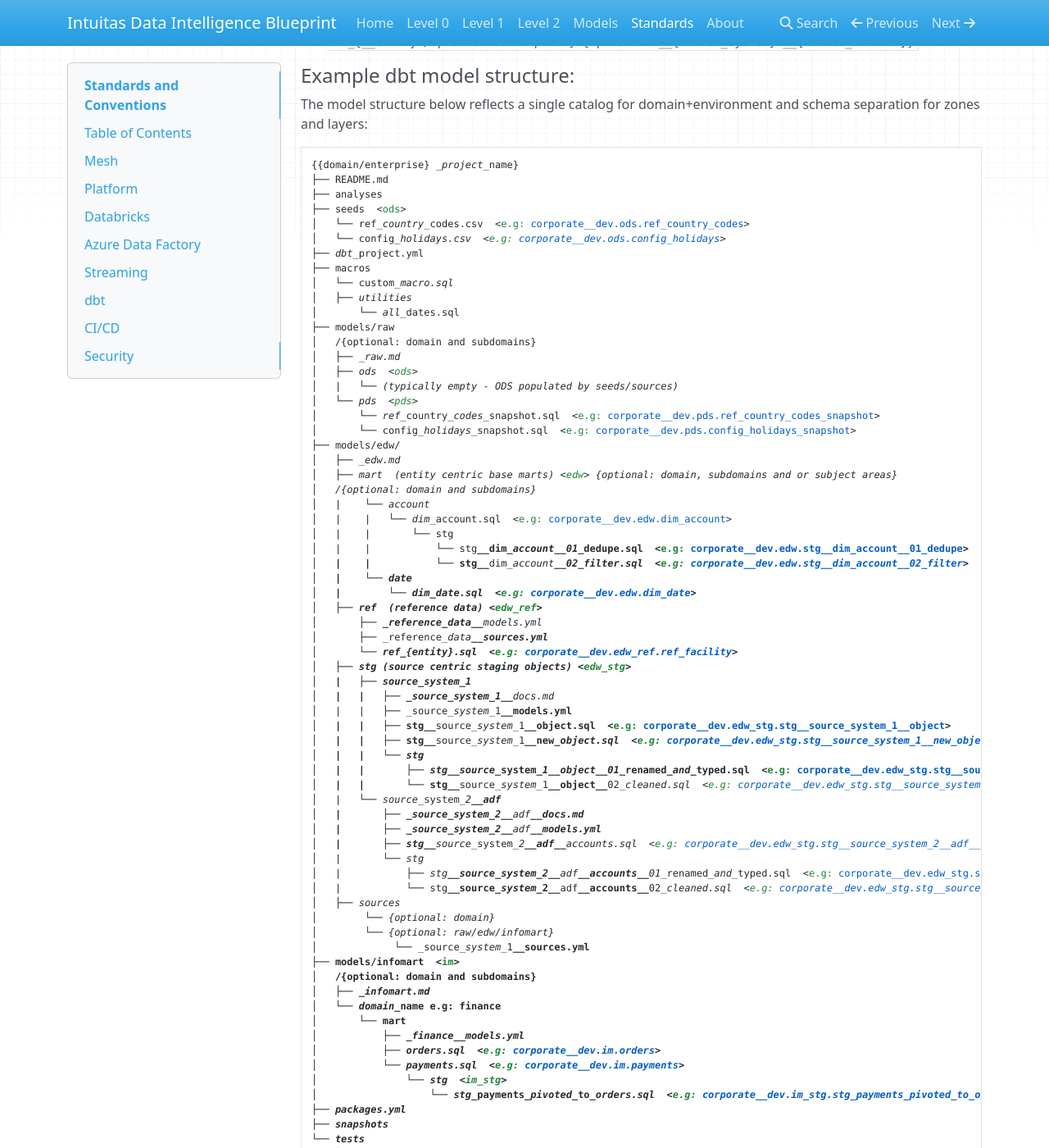
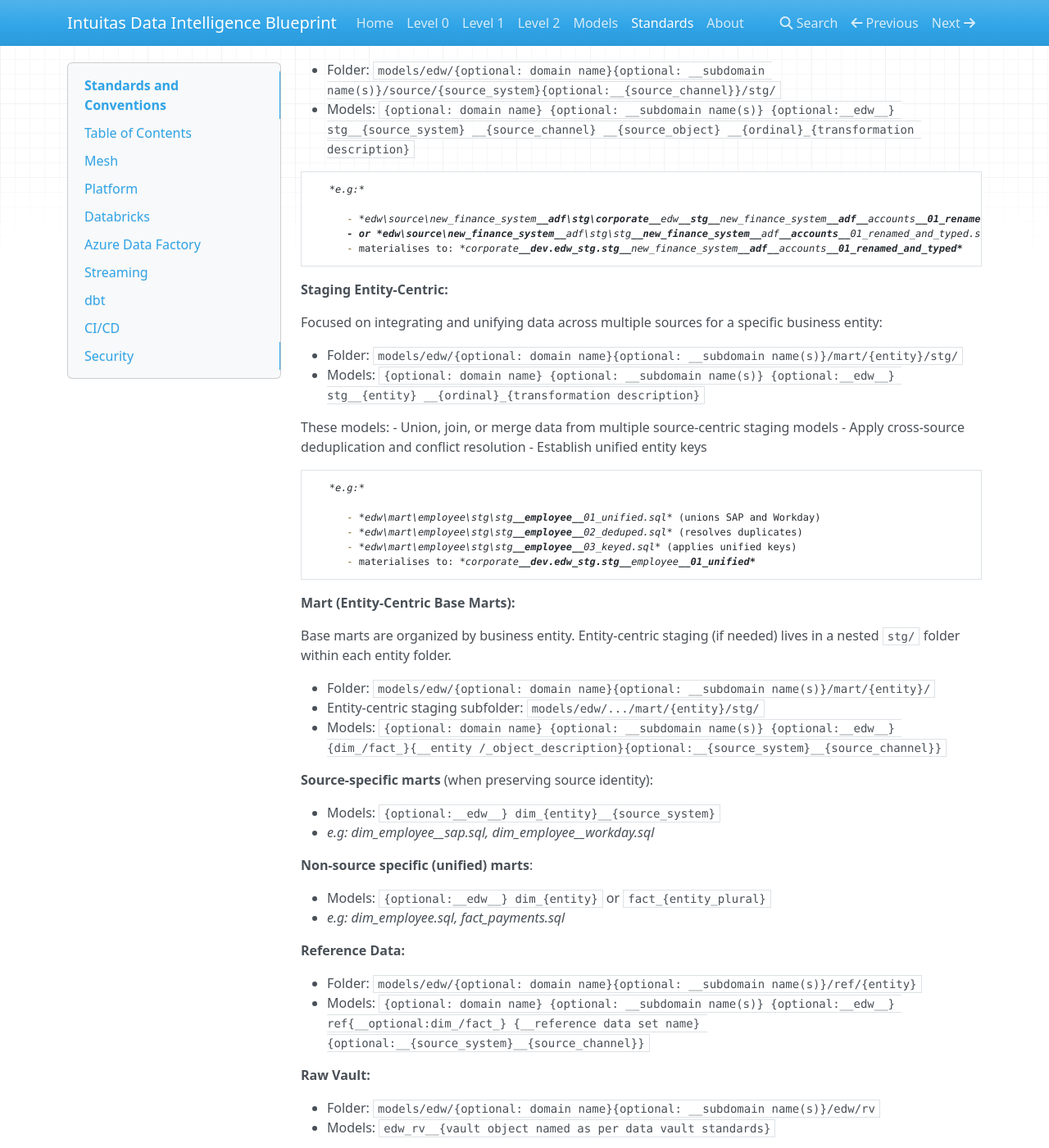
Before and after one commit to bensonchoyintuitas/intuitas_knowledgebase, an MkDocs documentation site: the page built from docs/standards_and_conventions.md, in a window 1280 px wide and 1400 px high, scrolled down 17798 px. Shown: the whole window at 82% size. Built offline with MkDocs 1.6.1, drawn with Linux system fonts in a browser that asks for light colours; nearby versions of some CDN libraries; some of the changed text lies outside the part shown.

Commit message:
updated standards

````diff
--- a/docs/standards_and_conventions.md
+++ b/docs/standards_and_conventions.md
@@ -95,7 +95,7 @@
 ### Entra Group Names
 
 - Name: `eg-{organisation_name}-{domain_name}`
-= *e.g: eg-intuitas-corporate*
+- *e.g: eg-intuitas-corporate*
 
 
 ### Azure Data Factory (ADF)
@@ -185,6 +185,14 @@
 - *e.g. clinical__raw__pipeline__fhircdr__dev*
 - *e.g. supplychain__infomart__pipeline__inventorymart__prod*
 
+**Note on zone terminology:**
+- This framework uses `raw/edw/infomart` terminology (aligns with enterprise data warehousing concepts)
+- Databricks documentation uses `bronze/silver/gold` terminology (medallion architecture)
+- Both are valid; choose one and use consistently:
+  - `raw` = `bronze` (raw ingested data)
+  - `edw` = `silver` (cleaned, conformed data)
+  - `infomart` = `gold` (business-ready aggregated data)
+
 - Note on {zone}: If the 'business outcome' is Infomart, you call it Infomart, even if it produces Raw + EDW on the way.
 *i.e "This is the production DLT pipeline in the supply chain domain, which builds and maintains the curated Infomart zone dataset called Inventory Mart"*
 
@@ -199,9 +207,9 @@
 
 which then orchestrates:
 
-- *clinical__bronze__pipeline__fhircdr__prod*
-- *clinical__silver__pipeline__fhirclean__prod*
-- *clinical__gold__pipeline__clinicalmart__prod*
+- *clinical__raw__pipeline__fhircdr__prod* (or `clinical__bronze__pipeline__fhircdr__prod` if using medallion terminology)
+- *clinical__edw__pipeline__fhirclean__prod* (or `clinical__silver__pipeline__fhirclean__prod` if using medallion terminology)
+- *clinical__infomart__pipeline__clinicalmart__prod* (or `clinical__gold__pipeline__clinicalmart__prod` if using medallion terminology)
 
 #### Job logging
 
@@ -228,7 +236,7 @@
    - Optional granularity (domain-layer level): `{domain_name}{_layer: (ods/pds/stg/ref/mart)}{__environment (dev/test/pat/prod)}`    *e.g: corporate_ods__dev*
    - Optional granularity (subdomain-zone level): `{domain_name}{_descriptor (subdomain/subject/project*)}{_zone: (raw/edw/infomart)}{__environment (dev/test/pat/prod)}`    *e.g: corporate_finance_raw__dev*
 
-In the examples provided - we have opted for domain level - with schema separation for the lower levels of grain via prefixes. i.e `engineering__dev.ods__fhirhouse__dbo(lakeflow).encounter`
+In the examples provided - we have opted for domain level - with schema separation for the lower levels of grain via prefixes. i.e `engineering__dev.ods__fhirhouse__dbo__lakeflow.encounter`
 
 *Note that projects are temporary constructs, and hence are not recommended for naming*
 
@@ -270,7 +278,7 @@
 
 Recommendations:
 
-- For managed tables (default): do nothing.  Let dbt create schemas without additional configuration. Databricks will manage storage and metadata.Objects will then be stored in the catalog storage root. *e.g: abfss://dev@dlintutiasengineering.dfs.core.windows.net/engineering__dev_catalog/__unitystorage/catalogs/catalog-guid/tables/object-guid*
+- For managed tables (default): do nothing.  Let dbt create schemas without additional configuration. Databricks will manage storage and metadata.Objects will then be stored in the catalog storage root. *e.g: abfss://dev@dlintuitas{domain}.dfs.core.windows.net/engineering__dev_catalog/__unitystorage/catalogs/catalog-guid/tables/object-guid*
 - For granular control over schema-level storage locations: Pre-create schemas with LOCATION mapped to external paths or configure the catalog-level location.
 - Ensure dbt's dbt_project.yml and environment variables align with storage locations.
 
@@ -297,17 +305,19 @@
 
 In the examples provided - we have opted for domain level catalogs - with schema separation for the lower levels of grain via prefixes. i.e `engineering__dev.ods__fhirhouse__dbo__lakeflow.encounter`
 
+*Note: Using consistent double underscore (`__`) delimiters throughout ensures compatibility with Databricks and avoids parsing issues. Parentheses notation (e.g., `dbo(adf)`) should be avoided in schema and object names.*
+
 **Persistent Landing**:
 
 Persistent Landing uses Unity Catalog Volumes for storing raw files and unstructured data as they arrive from source systems.
 
-Volume naming convention: `[domain][__env].[layer][__source_system][__source_schema](channel).[source_object/volume_name]`
+Volume naming convention: `[domain][__env].[layer][__source_system][__source_schema][__channel].[source_object/volume_name]`
 
   - `[domain][__env]`: Domain and environment identifier (e.g., `corporate_dev`, `engineering_prod`)
   - `[layer]`: Data layer identifier within the Raw zone (e.g., `landing`)
   - `[__source_system]`: Source system identifier (e.g., `workdayapi`, `saphr`)
   - `[__source_schema]`: Optional source schema or subsystem identifier
-  - `(channel)`: Ingestion channel/method (e.g., `adf`, `fivetran`, `api`)
+  - `[__channel]`: Optional ingestion channel/method (e.g., `__adf`, `__fivetran`, `__api`)
   - `[source_object/volume_name]`: Descriptive volume name or source object identifier
 
 - *e.g: corporate__dev.landing__workdayapi.schedule_volume*
@@ -321,30 +331,30 @@
 
 Database replicated ODS (structured sources like SQL Server):
 
-Format: `[domain][__env].[layer][__source_system][__source_schema](channel).[source_object/volume_name]`
+Format: `[domain][__env].[layer][__source_system][__source_schema][__channel].[source_object/volume_name]`
 
   - `[domain][__env]`: Domain and environment (e.g., `clinical__dev`)
   - `[layer]`: Data layer within the Raw zone (e.g., `ods`)
   - `[__source_system]`: Source system identifier
-  - `[__source_schema]`: Source schema (if applicable, e.g., `dbo`, `reporting`)
-  - `(channel)`: Optional ingestion channel (e.g., `adf`, `fivetran`, `lakeflow`)
+  - `[__source_schema]`: Source schema (if applicable, e.g., `__dbo`, `__reporting`)
+  - `[__channel]`: Optional ingestion channel (e.g., `__adf`, `__fivetran`, `__lakeflow`)
   - `[source_object/volume_name]`: Table name as per source
 
 - *e.g: clinical__dev.ods__patientflowmanager01__reporting.patients*
-- *e.g: clinical__dev.ods__fhirhouse__dbo(adf).encounter*
+- *e.g: clinical__dev.ods__fhirhouse__dbo__adf.encounter*
 
 Prepped semi/unstructured ODS data:
 
-Format: `[domain][__env].[layer][__source_system][__source_descriptor](channel).[source_object/volume_name]`
+Format: `[domain][__env].[layer][__source_system][__source_descriptor][__channel].[source_object/volume_name]`
 
   - `[domain][__env]`: Domain and environment (e.g., `clinical__dev`)
   - `[layer]`: Data layer within the Raw zone (e.g., `ods`)
   - `[__source_system]`: Source system identifier
   - `[__source_descriptor]`: Source descriptor or subsystem identifier
-  - `(channel)`: Optional ingestion channel (e.g., `kafka`, `databricks`, `api`)
+  - `[__channel]`: Optional ingestion channel (e.g., `__kafka`, `__databricks`, `__api`)
   - `[source_object/volume_name]`: Named as per source or unique assigned name (e.g., topic/folder name)
 
-- *e.g: clinical__dev.ods__ambosim__confluent(kafka).encounter*
+- *e.g: clinical__dev.ods__ambosim__confluent__kafka.encounter*
 - *e.g: corporate__dev.ods__workdayapi__employees.raw_data*
 
 
@@ -354,30 +364,30 @@
 
 Database replicated PDS (structured sources like SQL Server):
 
-Format: `[domain][__env].[layer][__source_system][__source_schema](channel).[source_object/volume_name]`
+Format: `[domain][__env].[layer][__source_system][__source_schema][__channel].[source_object/volume_name]`
 
   - `[domain][__env]`: Domain and environment (e.g., `clinical__dev`)
   - `[layer]`: Data layer within the Raw zone (e.g., `pds`)
   - `[__source_system]`: Source system identifier
-  - `[__source_schema]`: Source schema (if applicable, e.g., `dbo`, `reporting`)
-  - `(channel)`: Optional ingestion channel (e.g., `adf`, `fivetran`, `lakeflow`)
+  - `[__source_schema]`: Source schema (if applicable, e.g., `__dbo`, `__reporting`)
+  - `[__channel]`: Optional ingestion channel (e.g., `__adf`, `__fivetran`, `__lakeflow`)
   - `[source_object/volume_name]`: Table name as per source
 
 - *e.g: clinical__dev.pds__patientflowmanager01__reporting.patients*
-- *e.g: clinical__dev.pds__fhirhouse__dbo(adf).encounter*
+- *e.g: clinical__dev.pds__fhirhouse__dbo__adf.encounter*
 
 Prepped semi/unstructured PDS data:
 
-Format: `[domain][__env].[layer][__source_system][__source_descriptor](channel).[source_object/volume_name]`
+Format: `[domain][__env].[layer][__source_system][__source_descriptor][__channel].[source_object/volume_name]`
 
   - `[domain][__env]`: Domain and environment (e.g., `clinical__dev`)
   - `[layer]`: Data layer within the Raw zone (e.g., `pds`)
   - `[__source_system]`: Source system identifier
   - `[__source_descriptor]`: Source descriptor or subsystem identifier
-  - `(channel)`: Optional ingestion channel (e.g., `kafka`, `databricks`, `api`)
+  - `[__channel]`: Optional ingestion channel (e.g., `__kafka`, `__databricks`, `__api`)
   - `[source_object/volume_name]`: Named as per source or unique assigned name (e.g., topic/folder name)
 
-- *e.g: clinical__dev.pds__ambosim__confluent(kafka).encounter*
+- *e.g: clinical__dev.pds__ambosim__confluent__kafka.encounter*
 - *e.g: corporate__dev.pds__workdayapi__employees.raw_data*
 
 #### EDW (aka Silver) (Data according to business entities)
@@ -403,6 +413,27 @@
 
 **EDW Staging Objects**:
 Staging models serve as intermediary models that transform source data into EDW models. According to dbt best practices, there is a distinction between Staging and Intermediate models. Under this blueprint the use of Intermediate models is optional. [Reference](https://docs.getdbt.com/best-practices/how-we-structure/1-guide-overview)
+
+**Two Complementary Staging Approaches:**
+
+EDW staging supports two patterns that work together:
+
+1. **Source-Centric Staging** - Organized by source system:
+   - Cleans and normalizes data from each source independently
+   - May feed data quality test results to reports for actioning
+   - Prepares reference data for broad use and maps it for mart conformance
+   - Creates mappings of keys to resolve system keys to universal surrogate or business keys
+
+2. **Entity-Centric Staging** - Organized by business entity:
+   - Integrates data across multiple source-centric staging models
+   - Applies cross-source deduplication and conflict resolution
+   - Establishes unified entity keys and relationships
+   - Creates a single, conformed view of each business entity
+
+**Typical Flow:**
+```
+Raw Sources → Source-Centric Staging → Entity-Centric Staging → Base Marts (Dimensions/Facts)
+```
 
 **Source-Centric Staging Approach:**
 
@@ -458,7 +489,14 @@
 
 **Base Mart (EDW) Staging:**
 
-Source-specific staging (with transformations in `edw_stg` schema):
+EDW staging can follow two complementary patterns:
+
+1. **Source-Centric Staging**: Cleans and transforms data from individual sources
+2. **Entity-Centric Staging**: Integrates and unifies data across multiple sources for a business entity
+
+**Source-Centric Staging** (with transformations in `edw_stg` schema):
+
+Focused on cleaning individual source systems:
 
    - *e.g: `corporate__prod.edw_stg.stg__sap__employees__01_renamed_and_typed`*
    - *e.g: `corporate__prod.edw_stg.stg__workday__employees__01_renamed_and_typed`*
@@ -468,6 +506,30 @@
    - *e.g: `corporate__prod.edw_stg.stg__new_finance_system__adf__payments__01_renamed_and_typed`*
    - *e.g: `corporate__prod.edw_stg.stg__old_finance_system__adf__payments__01_renamed_and_typed`*
    - *e.g: `corporate__prod.edw_stg.stg__finance_system__api__accounts__01_renamed_and_typed`*
+
+**Entity-Centric Staging** (with transformations in `edw_stg` schema):
+
+Focused on integrating and unifying data across sources for a specific business entity. These models:
+- Union, join, or merge data from multiple source-centric staging models
+- Apply cross-source deduplication and conflict resolution
+- Establish entity-level keys and relationships
+- Prepare unified entity views for final base marts
+
+**Naming Convention for Entity-Centric Staging:**
+
+`[domain][__env] . [schema] . stg__[entity]__[transformation_descriptors]`
+
+Examples:
+
+   - *e.g: `corporate__prod.edw_stg.stg__employee__01_unified`* (unions SAP and Workday employees)
+   - *e.g: `corporate__prod.edw_stg.stg__employee__02_deduped`* (resolves duplicates across sources)
+   - *e.g: `corporate__prod.edw_stg.stg__employee__03_keyed`* (applies unified business keys)
+   - *e.g: `corporate__prod.edw_stg.stg__customer__01_unified`* (merges multiple CRM sources)
+   - *e.g: `corporate__prod.edw_stg.stg__customer__02_conflict_resolved`* (resolves conflicting attributes)
+   - *e.g: `corporate__prod.edw_stg.stg__payment__01_unified`* (combines old and new finance systems)
+   - *e.g: `health__prod.edw_stg.stg__patient__01_unified`* (integrates patient data across clinical systems)
+
+These entity-centric staging models then feed into the final base marts (dimensions and facts).
 
 **Base Mart Keysets:**
 
@@ -705,28 +767,64 @@
 
 #### EDW
 
-**Staging Source-specific:**
+EDW staging follows two complementary patterns:
 
-   - Folder: `models/edw/{optional: domain name}{optional: __subdomain name(s)}/stg/{source_system}__{source_channel}/`
+1. **Source-Centric Staging**: Organized by source system, cleaning individual sources
+2. **Entity-Centric Staging**: Organized by business entity, integrating across sources
+
+**Staging Source-Centric:**
+
+Focused on cleaning and transforming data from individual source systems:
+
+   - Folder: `models/edw/{optional: domain name}{optional: __subdomain name(s)}/source/{source_system}{optional:__{source_channel}}/stg/`
    - Models: `{optional: domain name} {optional: __subdomain name(s)} {optional:__edw__} stg__{source_system} __{source_channel} __{source_object} __{ordinal}_{transformation description}`
 
 ```md
    *e.g:*
 
-      - *edw\new_finance_system__adf\stg\corporate__edw__stg__new_finance_system__adf__accounts__01_renamed_and_typed.sql*
-      - or *edw\new_finance_system__adf\stg\stg__new_finance_system__adf__accounts__01_renamed_and_typed.sql*
+      - *edw\source\new_finance_system__adf\stg\corporate__edw__stg__new_finance_system__adf__accounts__01_renamed_and_typed.sql*
+      - or *edw\source\new_finance_system__adf\stg\stg__new_finance_system__adf__accounts__01_renamed_and_typed.sql*
       - materialises to: *corporate__dev.edw_stg.stg__new_finance_system__adf__accounts__01_renamed_and_typed*
 ```
 
-**Mart Source-specific:**
+**Staging Entity-Centric:**
 
-   - Folder: `models/edw/{optional: domain name}{optional: __subdomain name(s)}/mart/{entity}`
-   - Models: `{optional: domain name} {optional: __subdomain name(s)} {optional:__edw__} mart{__optional:dim_/fact_}{__entity /_object_description}__{source_system}__{source_channel}`
+Focused on integrating and unifying data across multiple sources for a specific business entity:
 
-**Mart Non-source specific:**
+   - Folder: `models/edw/{optional: domain name}{optional: __subdomain name(s)}/mart/{entity}/stg/`
+   - Models: `{optional: domain name} {optional: __subdomain name(s)} {optional:__edw__} stg__{entity} __{ordinal}_{transformation description}`
 
-   - Folder: `models/edw/{optional: domain name}{optional: __subdomain name(s)}/mart/{entity}`
-   - Models: `{optional: domain name} {optional: __subdomain name(s)} {optional:__edw__} mart{__optional:dim_/fact_}{__unified entity /_object_description}`
+These models:
+- Union, join, or merge data from multiple source-centric staging models
+- Apply cross-source deduplication and conflict resolution
+- Establish unified entity keys
+
+```md
+   *e.g:*
+
+      - *edw\mart\employee\stg\stg__employee__01_unified.sql* (unions SAP and Workday)
+      - *edw\mart\employee\stg\stg__employee__02_deduped.sql* (resolves duplicates)
+      - *edw\mart\employee\stg\stg__employee__03_keyed.sql* (applies unified keys)
+      - materialises to: *corporate__dev.edw_stg.stg__employee__01_unified*
+```
+
+**Mart (Entity-Centric Base Marts):**
+
+Base marts are organized by business entity. Entity-centric staging (if needed) lives in a nested `stg/` folder within each entity folder.
+
+   - Folder: `models/edw/{optional: domain name}{optional: __subdomain name(s)}/mart/{entity}/`
+   - Entity-centric staging subfolder: `models/edw/.../mart/{entity}/stg/`
+   - Models: `{optional: domain name} {optional: __subdomain name(s)} {optional:__edw__} {dim_/fact_}{__entity /_object_description}{optional:__{source_system}__{source_channel}}`
+
+**Source-specific marts** (when preserving source identity):
+
+   - Models: `{optional:__edw__} dim_{entity}__{source_system}`
+   - *e.g: dim_employee__sap.sql, dim_employee__workday.sql*
+
+**Non-source specific (unified) marts**:
+
+   - Models: `{optional:__edw__} dim_{entity}` or `fact_{entity_plural}`
+   - *e.g: dim_employee.sql, fact_payments.sql*
 
 **Reference Data:**
 
@@ -793,36 +891,39 @@
 │       └── config_holidays_snapshot.sql  <e.g: corporate__dev.pds.config_holidays_snapshot>
 ├── models/edw/
 │   ├── _edw.md
-│   ├── mart  (entity centric base marts) <edw> {optional: domain, subdomains and or subject areas}
-│   /{optional: domain and subdomains}
-│   |    └── account
-│   |    |   └── dim_account.sql  <e.g: corporate__dev.edw.dim_account>
-│   |    |       └── stg
-│   |    |           └── stg__dim_account__01_dedupe.sql  <e.g: corporate__dev.edw.stg__dim_account__01_dedupe>
-│   |    |           └── stg__dim_account__02_filter.sql  <e.g: corporate__dev.edw.stg__dim_account__02_filter>
-│   |    └── date
-│   |        └── dim_date.sql  <e.g: corporate__dev.edw.dim_date>
-│   ├── ref  (reference data) <edw_ref>
-│       ├── _reference_data__models.yml
-│       ├── _reference_data__sources.yml
-│       └── ref_{entity}.sql  <e.g: corporate__dev.edw_ref.ref_facility>
-│   ├── stg (source centric staging objects) <edw_stg>
+│   ├── source  (source-centric staging - organized by source system) <edw_stg>
+│   |   /{optional: domain and subdomains}
 │   |   ├── source_system_1
 │   |   |   ├── _source_system_1__docs.md
 │   |   |   ├── _source_system_1__models.yml
-│   |   |   ├── stg__source_system_1__object.sql  <e.g: corporate__dev.edw_stg.stg__source_system_1__object>
-│   |   |   ├── stg__source_system_1__new_object.sql  <e.g: corporate__dev.edw_stg.stg__source_system_1__new_object>
 │   |   |   └── stg
 │   |   |       ├── stg__source_system_1__object__01_renamed_and_typed.sql  <e.g: corporate__dev.edw_stg.stg__source_system_1__object__01_renamed_and_typed>
 │   |   |       └── stg__source_system_1__object__02_cleaned.sql  <e.g: corporate__dev.edw_stg.stg__source_system_1__object__02_cleaned>
 │   |   └── source_system_2__adf
 │   |       ├── _source_system_2__adf__docs.md
 │   |       ├── _source_system_2__adf__models.yml
-│   |       ├── stg__source_system_2__adf__accounts.sql  <e.g: corporate__dev.edw_stg.stg__source_system_2__adf__accounts>
 │   |       └── stg
 │   |           ├── stg__source_system_2__adf__accounts__01_renamed_and_typed.sql  <e.g: corporate__dev.edw_stg.stg__source_system_2__adf__accounts__01_renamed_and_typed>
 │   |           └── stg__source_system_2__adf__accounts__02_cleaned.sql  <e.g: corporate__dev.edw_stg.stg__source_system_2__adf__accounts__02_cleaned>
-│   ├── sources
+│   ├── mart  (entity centric base marts and entity-centric staging) <edw> and <edw_stg>
+│   |   /{optional: domain and subdomains}
+│   |   └── employee
+│   |       ├── _employee__docs.md
+│   |       ├── _employee__models.yml
+│   |       ├── dim_employee.sql  <e.g: corporate__dev.edw.dim_employee (built from stg__employee__03_keyed)>
+│   |       └── stg  (entity-centric staging) <edw_stg>
+│   |           ├── stg__employee__01_unified.sql  <e.g: corporate__dev.edw_stg.stg__employee__01_unified (unions source_system_1 & source_system_2)>
+│   |           ├── stg__employee__02_deduped.sql  <e.g: corporate__dev.edw_stg.stg__employee__02_deduped>
+│   |           └── stg__employee__03_keyed.sql  <e.g: corporate__dev.edw_stg.stg__employee__03_keyed>
+│   |   └── account
+│   |       └── dim_account.sql  <e.g: corporate__dev.edw.dim_account>
+│   |   └── date
+│   |       └── dim_date.sql  <e.g: corporate__dev.edw.dim_date>
+│   ├── ref  (reference data) <edw_ref>
+│   |   ├── _reference_data__models.yml
+│   |   ├── _reference_data__sources.yml
+│   |   └── ref_{entity}.sql  <e.g: corporate__dev.edw_ref.ref_facility>
+│   └── sources
 │        └── {optional: domain}
 │        └── {optional: raw/edw/infomart}
 │             └── _source_system_1__sources.yml
@@ -867,8 +968,8 @@
         +description: "Reference data (conformed lookups, master data)"
         +schema: edw_ref
         +materialized: table
-      stg:
-        +description: "Source-centric staging objects"
+      source:
+        +description: "Source-centric staging organized by source system"
         +schema: edw_stg
         +materialized: view
       mart:
@@ -876,8 +977,8 @@
         +schema: edw
         +materialized: table
         stg:
-          +description: "Entity-centric staging (intermediate transformations)"
-          +schema: edw
+          +description: "Entity-centric staging (integrates across sources)"
+          +schema: edw_stg
           +materialized: view
 
     infomart:
````
Also changed, not shown: other parts of docs/standards_and_conventions.md (+3 -3 lines), docs/img/data_zones_and_layers.png.
